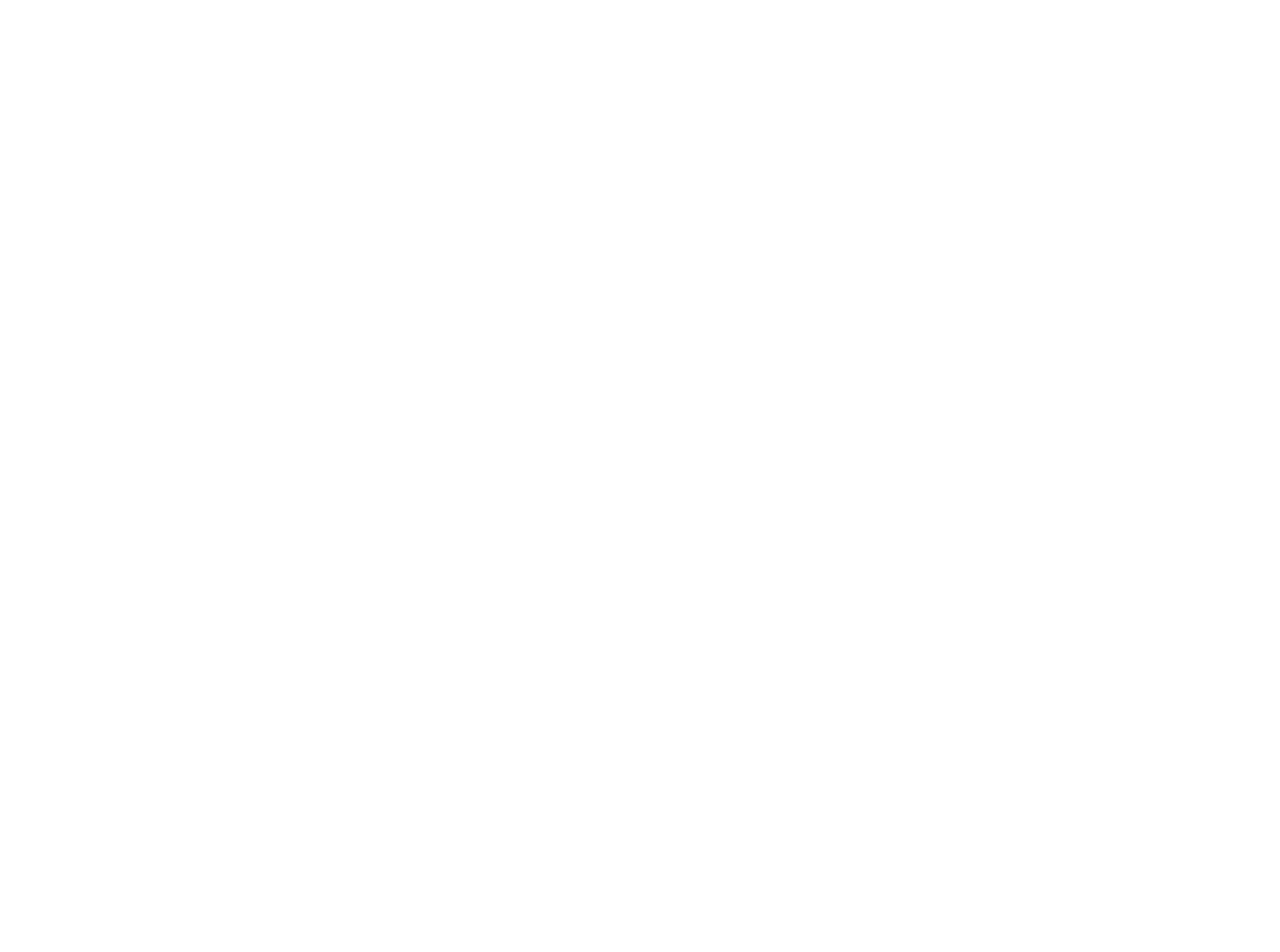
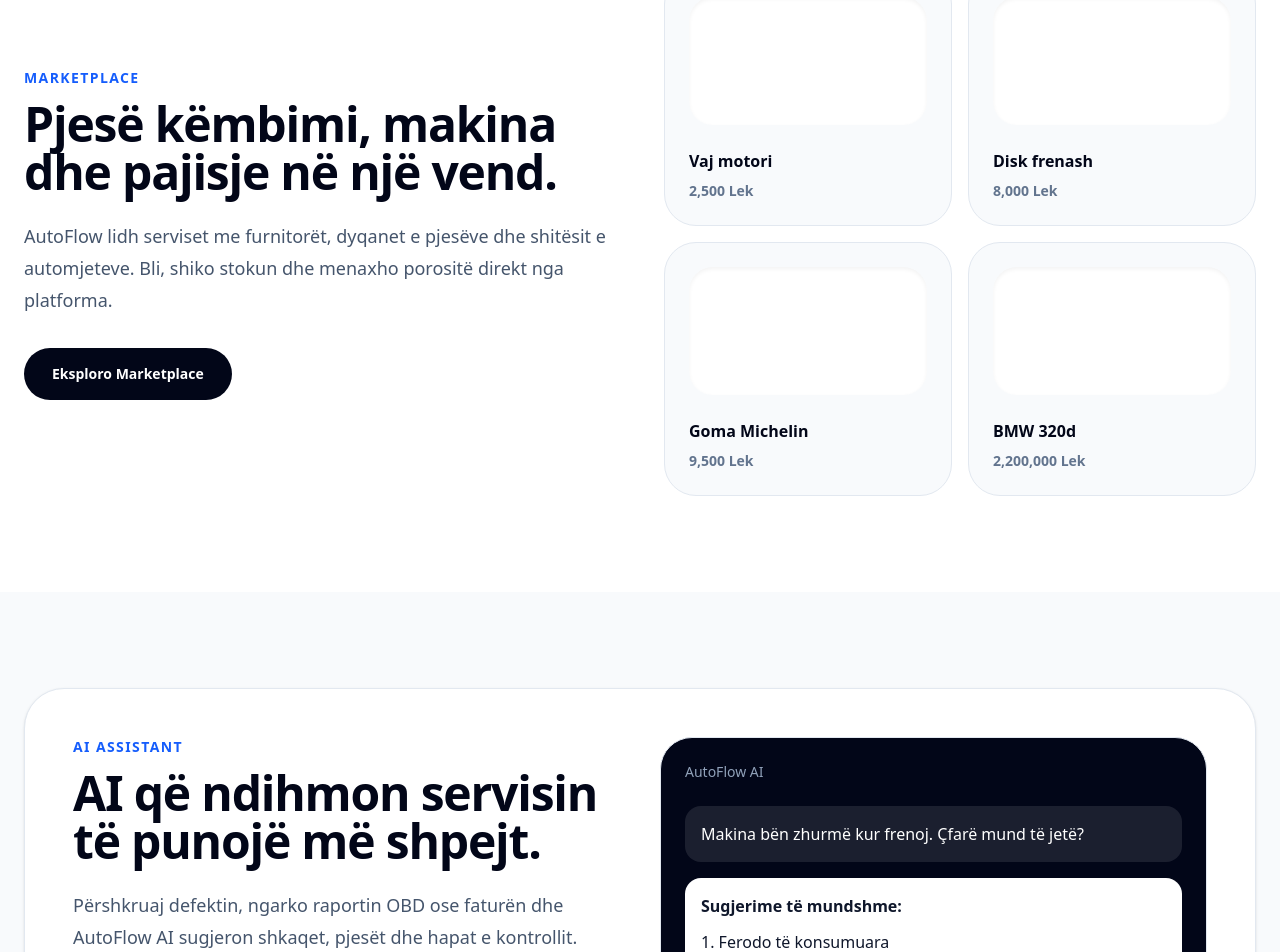
Before and after one commit to genciiv/auto-flow, a Next.js app: page / in a window 1280 px wide. Shown: the part 1862-2814 px from the top of the page. Before the commit the page ends 1738 px from the top, so only its background shows below. Built offline with nearby package versions, Linux system fonts and the light colour scheme.

Commit message:
add marketplace and ai sections

```diff
--- a/src/app/page.js
+++ b/src/app/page.js
@@ -208,6 +208,90 @@
           </div>
         </div>
       </section>
+
+      <section id="marketplace" className="bg-white py-24">
+        <div className="mx-auto max-w-7xl px-6">
+          <div className="grid items-center gap-12 lg:grid-cols-2">
+            <div>
+              <p className="text-sm font-bold uppercase tracking-widest text-blue-600">
+                Marketplace
+              </p>
+
+              <h2 className="mt-3 text-4xl font-bold tracking-tight text-slate-950 md:text-5xl">
+                Pjesë këmbimi, makina dhe pajisje në një vend.
+              </h2>
+
+              <p className="mt-6 text-lg leading-8 text-slate-600">
+                AutoFlow lidh serviset me furnitorët, dyqanet e pjesëve dhe
+                shitësit e automjeteve. Bli, shiko stokun dhe menaxho porositë
+                direkt nga platforma.
+              </p>
+
+              <button className="mt-8 rounded-full bg-slate-950 px-7 py-4 text-sm font-bold text-white hover:bg-slate-800">
+                Eksploro Marketplace
+              </button>
+            </div>
+
+            <div className="grid gap-4 sm:grid-cols-2">
+              {[
+                ["Vaj motori", "2,500 Lek"],
+                ["Disk frenash", "8,000 Lek"],
+                ["Goma Michelin", "9,500 Lek"],
+                ["BMW 320d", "2,200,000 Lek"],
+              ].map(([name, price]) => (
+                <div
+                  key={name}
+                  className="rounded-[2rem] border border-slate-200 bg-slate-50 p-6"
+                >
+                  <div className="mb-6 h-32 rounded-3xl bg-white shadow-inner" />
+                  <h3 className="font-bold text-slate-950">{name}</h3>
+                  <p className="mt-2 text-sm font-semibold text-slate-500">
+                    {price}
+                  </p>
+                </div>
+              ))}
+            </div>
+          </div>
+        </div>
+      </section>
+
+      <section className="bg-slate-50 py-24">
+        <div className="mx-auto max-w-7xl px-6">
+          <div className="rounded-[2.5rem] border border-slate-200 bg-white p-8 shadow-sm md:p-12">
+            <div className="grid gap-10 lg:grid-cols-2">
+              <div>
+                <p className="text-sm font-bold uppercase tracking-widest text-blue-600">
+                  AI Assistant
+                </p>
+
+                <h2 className="mt-3 text-4xl font-bold tracking-tight text-slate-950 md:text-5xl">
+                  AI që ndihmon servisin të punojë më shpejt.
+                </h2>
+
+                <p className="mt-6 text-lg leading-8 text-slate-600">
+                  Përshkruaj defektin, ngarko raportin OBD ose faturën dhe
+                  AutoFlow AI sugjeron shkaqet, pjesët dhe hapat e kontrollit.
+                </p>
+              </div>
+
+              <div className="rounded-[2rem] border border-slate-200 bg-slate-950 p-6 text-white">
+                <p className="text-sm text-slate-400">AutoFlow AI</p>
+
+                <div className="mt-6 rounded-2xl bg-white/10 p-4">
+                  Makina bën zhurmë kur frenoj. Çfarë mund të jetë?
+                </div>
+
+                <div className="mt-4 space-y-3 rounded-2xl bg-white p-4 text-slate-900">
+                  <p className="font-bold">Sugjerime të mundshme:</p>
+                  <p>1. Ferodo të konsumuara</p>
+                  <p>2. Disqe frenash të dëmtuara</p>
+                  <p>3. Kushinetë rrote</p>
+                </div>
+              </div>
+            </div>
+          </div>
+        </div>
+      </section>
     </main>
   );
 }
```
